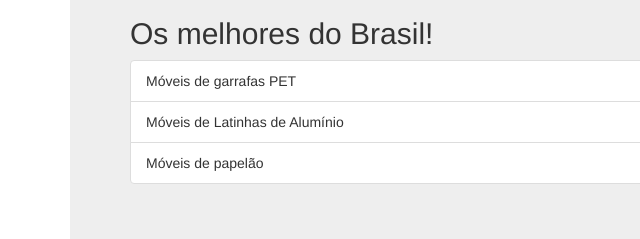
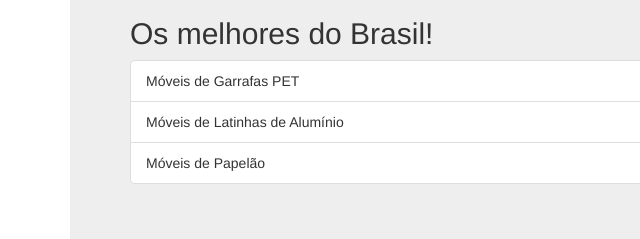
Before and after one commit to luizgomessilva/moveis-ecologicos, a plain HTML site: page index.html in a window 1280 px wide. Shown: the part 140-379 px from the top of the page, 0-640 px from the left. Drawn offline with nearby package versions, Linux system fonts and the light colour scheme.

Commit message:
Correcao ortografica2

```diff
--- a/index.html
+++ b/index.html
@@ -15,13 +15,13 @@
 				<h2 id="mensagem"></h2>
 				<ul class="list-group">
 					<li class="list-group-item">
-							Móveis de garrafas PET
+							Móveis de Garrafas PET
 					</li>
 					<li class="list-group-item">
 							Móveis de Latinhas de Alumínio
 					</li>
 					<li class="list-group-item">
-						Móveis de papelão
+						Móveis de Papelão
 					</li>
 				</ul>
 			</div>
```
